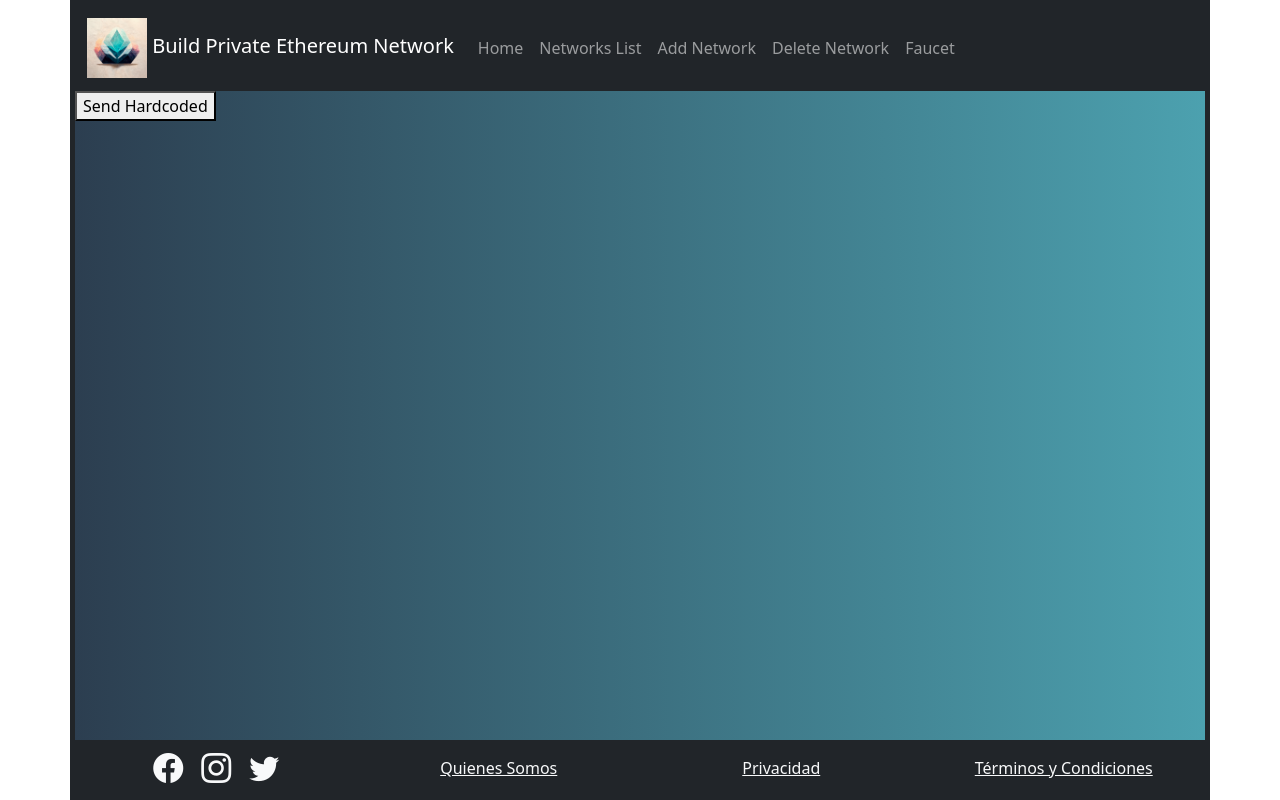
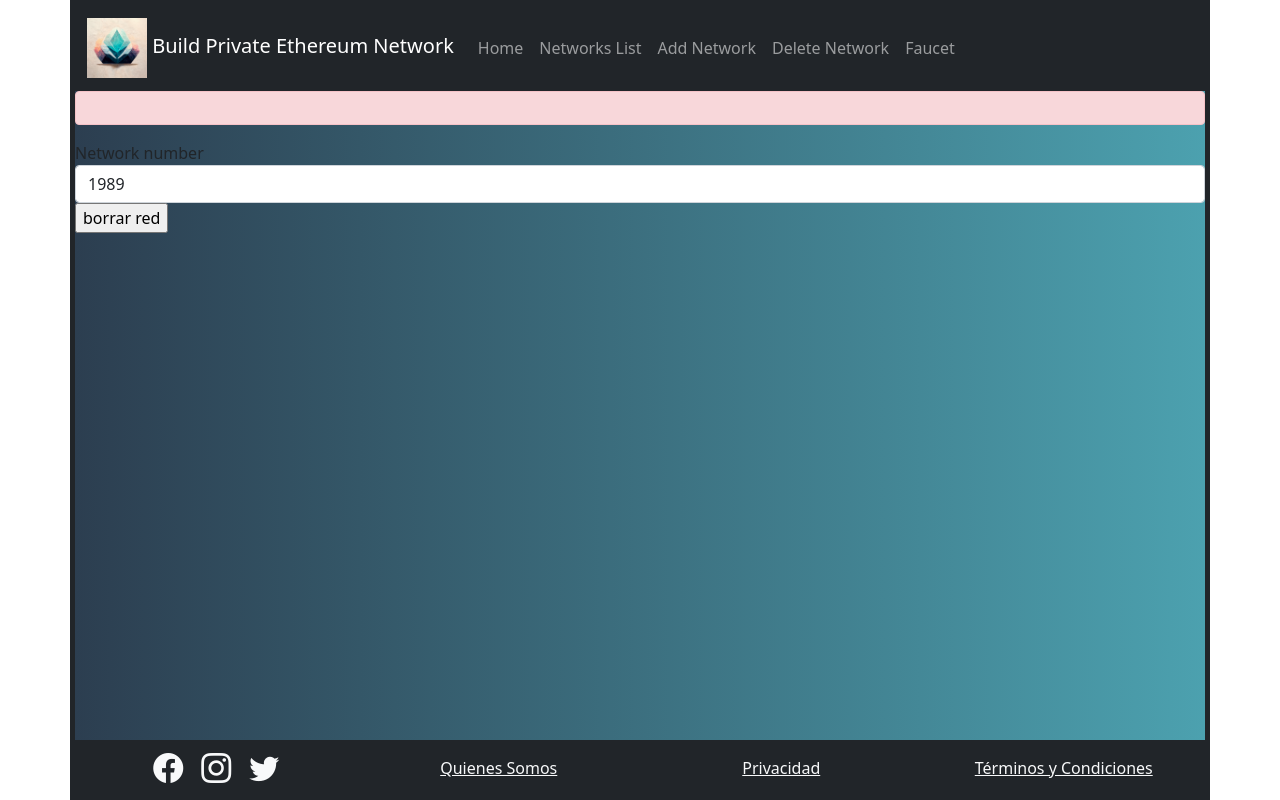
Before and after one commit to kikkobcn/ProyectoBase, a React (Vite) app in the folder frontend/: page /Form_delete_network in a window 1280 px wide. Built offline with nearby package versions, Linux system fonts and the light colour scheme.

Commit message:
Funcionalidad de eliminar network

```diff
--- a/frontend/src/components/Form_delete_network.jsx
+++ b/frontend/src/components/Form_delete_network.jsx
@@ -2,15 +2,51 @@
 import Form from "react-bootstrap/Form";
 import { useState } from "react";
 import ReactDOM from "react-dom/client";
+import { useForm } from "react-hook-form";
+import { useMutation } from "react-query";
 
 export function Form_delete_network() {
+  const [mensaje, setMensaje] = useState(" ");
+  const sendServer = async (datos) => {
+    const response = await fetch('http://localhost:3333/networkweb/delete', {
+      method: "POST",
+      body: JSON.stringify(datos),
+      headers: {
+        "Content-Type": "application/json",
+      },
+    });
+    const datosResponse = await response.json();
+    setMensaje(JSON.stringify(datosResponse));
+  };
+
+  const mutation = useMutation(sendServer);
+
+  const {
+    register,
+    handleSubmit,
+    formState: { errors },
+  } = useForm({});
+
+  const submit = (data) => {
+    mutation.mutate(data);
+  };
   return (
-    <form action="http://localhost:3333/delete/network/1946" method="delete">
-      <div>
-        <button>Send Hardcoded</button>
-      </div>
-    </form>
+    <div>
+      {mensaje != "" ? <p className="alert alert-danger">{mensaje}</p> : ""}
+      <form onSubmit={handleSubmit((data) => submit(data))}>
+        <div>
+          <label>Network number</label>
+          <input
+            className="form-control"
+            defaultValue="1989"
+            {...register("network", { required: true })}
+          />
+        </div>
+        <input type="submit" value="borrar red" />
+      </form>
+    </div>
   );
+
 }
 
 export default Form_delete_network;
```
Also changed, not shown: 1 other file (tests, documents, lock files or other folders).
